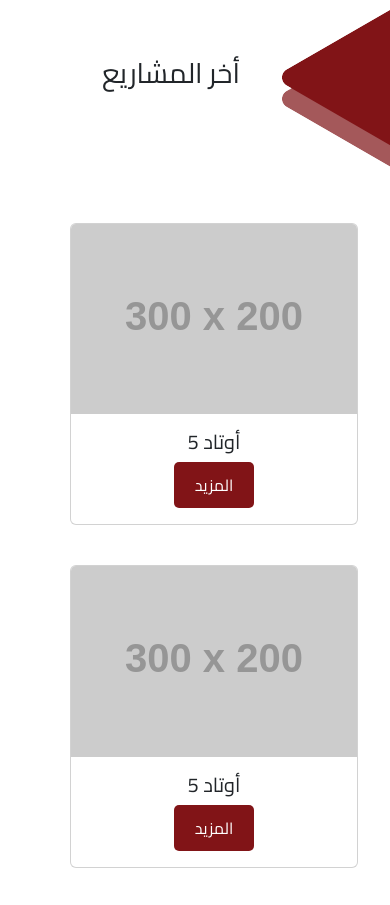
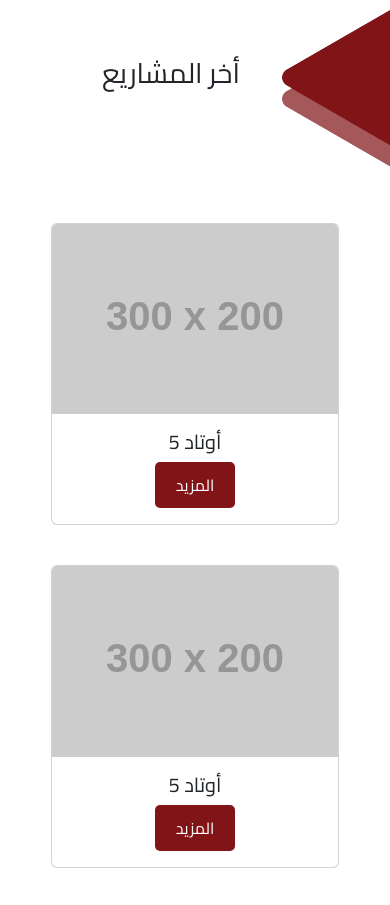
Before and after one commit to EngMohammed40/EngMohammed40.github.io, a plain HTML site: page index.html in a window 390 px wide. Shown: the part 1541-2446 px from the top of the page. Drawn offline with nearby package versions, Linux system fonts and the light colour scheme; placeholder pictures from the web are drawn by us.

```diff
--- a/css/responsive.css
+++ b/css/responsive.css
@@ -12,4 +12,9 @@
     .who-are-we .video {
         width: 100% !important;
     }
+
+    .latest-projects .row .col-lg-4{
+        justify-content: center;
+        display: flex;
+    }
 }
```
